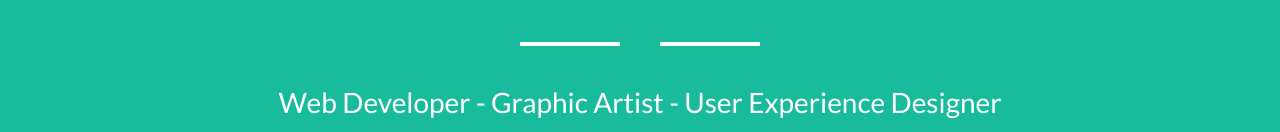
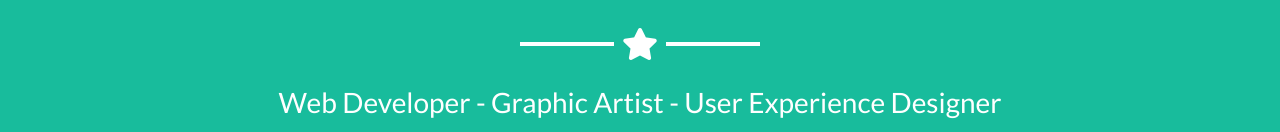
Before and after one commit to syahrulzzadie/syahrulzzadie.github.io, a plain HTML site: page index.html in a window 1280 px wide. Shown: the part 568-700 px from the top of the page. Drawn offline with Linux system fonts and the light colour scheme.

Commit message:
Update index.html

```diff
--- a/index.html
+++ b/index.html
@@ -14,7 +14,7 @@
     <link href="vendor/bootstrap/css/bootstrap.min.css" rel="stylesheet">
 
     <!-- Custom fonts for this template -->
-    <link href="https://stackpath.bootstrapcdn.com/font-awesome/4.7.0/css/font-awesome.min.css" rel="stylesheet" type="text/css">
+    <link href="vendor/fontawesome-free/css/all.min.css" rel="stylesheet" type="text/css">
     <link href="https://fonts.googleapis.com/css?family=Montserrat:400,700" rel="stylesheet" type="text/css">
     <link href="https://fonts.googleapis.com/css?family=Lato:400,700,400italic,700italic" rel="stylesheet" type="text/css">
 
```
